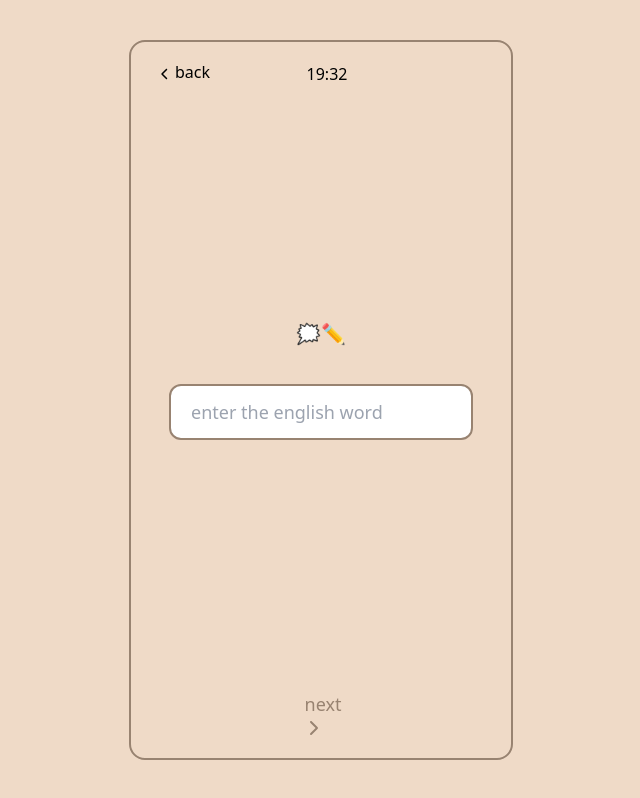
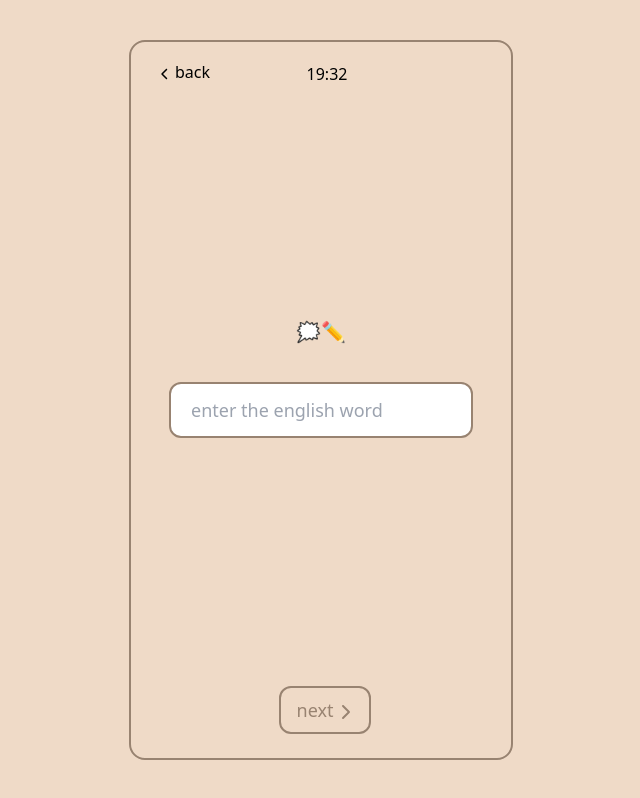
Before and after one commit to vladk7072/react-engwords-app, a React (Create React App) app: page /adding-words in a window 1280 px wide. Shown: the whole page, without its empty margins (319-959 px from the left). Built offline with nearby package versions, Linux system fonts and the light colour scheme.

Commit message:
chore: non commit

```diff
--- a/src/app.scss
+++ b/src/app.scss
@@ -11,9 +11,9 @@
 .top {
   @apply font-medium flex justify-between items-center w-[100%] pl-3 pb-5 pt-2;
 }
-// .button {
-//   @apply px-4 py-2 flex items-center border-2 rounded-xl hover:cursor-pointer select-none border-[#988371] text-[#988371] active:bg-[#c9b7a7];
-// }
+.button {
+  @apply px-4 py-2 flex items-center border-2 rounded-xl hover:cursor-pointer border-[#988371] text-[#988371] active:bg-[#c9b7a7];
+}
 .word {
   @apply rounded w-[100%] text-center px-1 py-[5%] sm:px-2 sm:py-[10%] h-[100%] flex flex-col justify-around;
   &__text {
```
